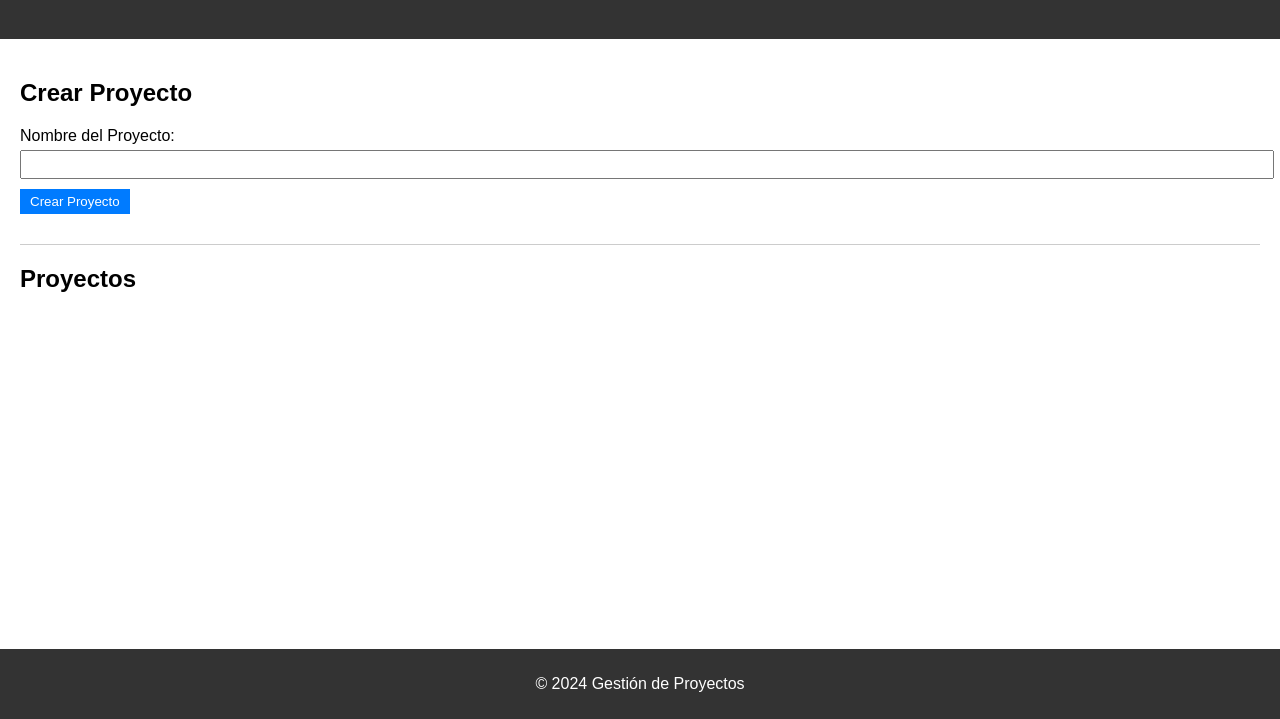
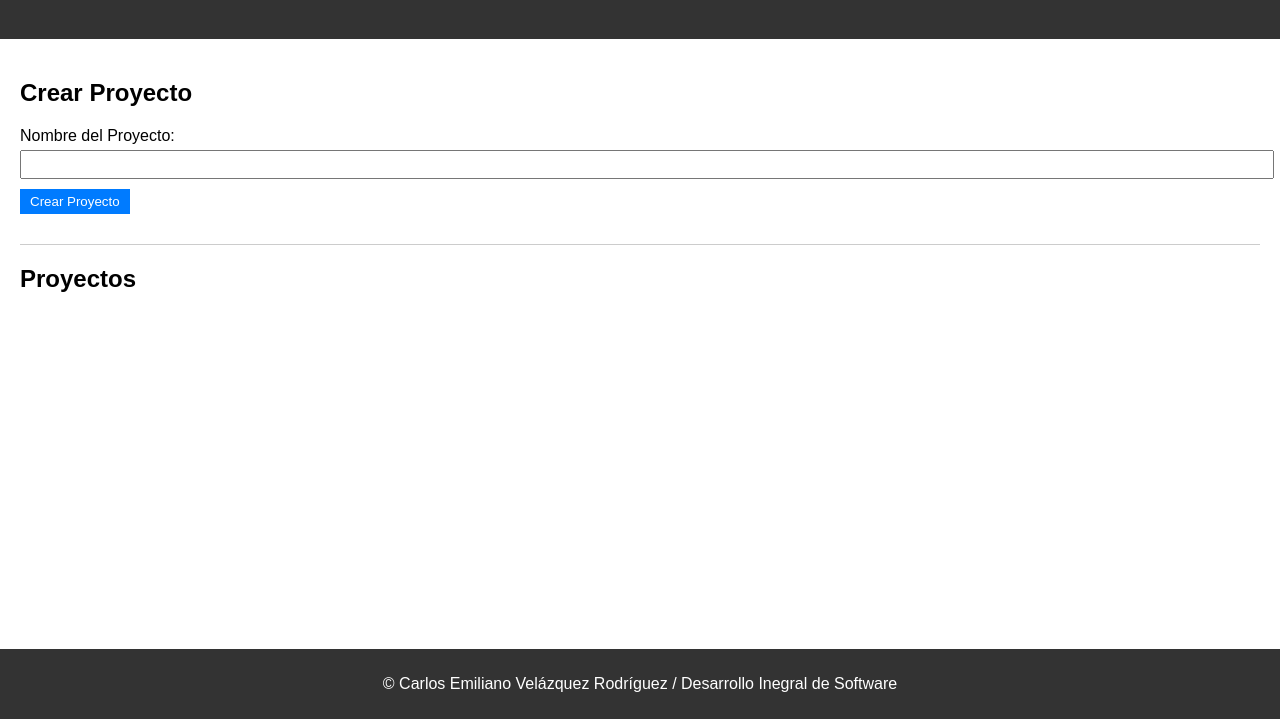
Before and after one commit to EmilianoVR/PlataformaProyectos, a plain HTML site: page Index.html in a window 1280 px wide. Shown: the part 81-800 px from the top of the page. Drawn offline with Linux system fonts and the light colour scheme.

Commit message:
Un poco mas de front y back

```diff
--- a/Index.html
+++ b/Index.html
@@ -27,7 +27,7 @@
         </section>
     </main>
     <footer>
-        <p>&copy; 2024 Gestión de Proyectos</p>
+        <p>&copy; Carlos Emiliano Velázquez Rodríguez / Desarrollo Inegral de Software</p>
     </footer>
     <script src="app.js"></script>
 </body>
```
